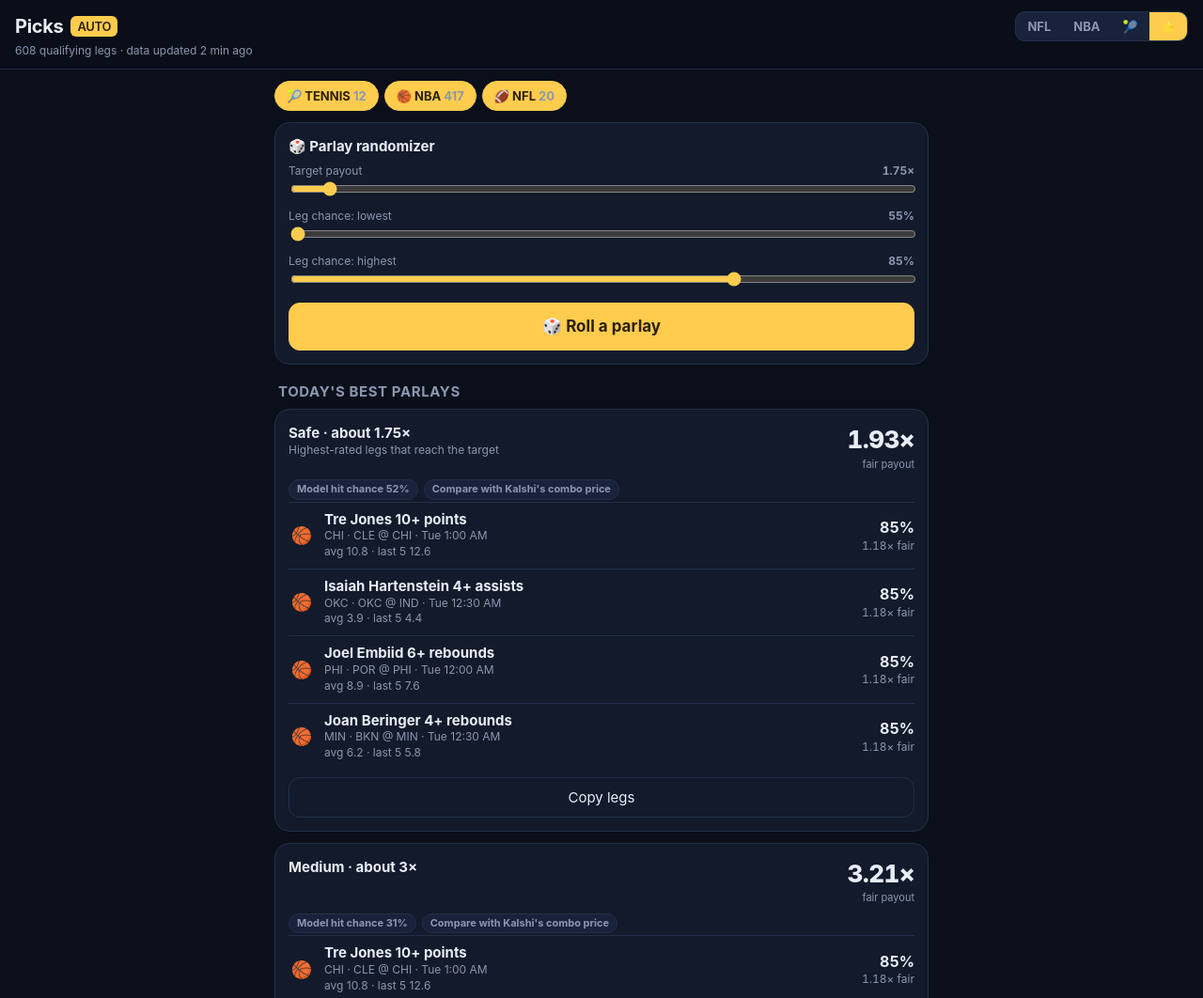
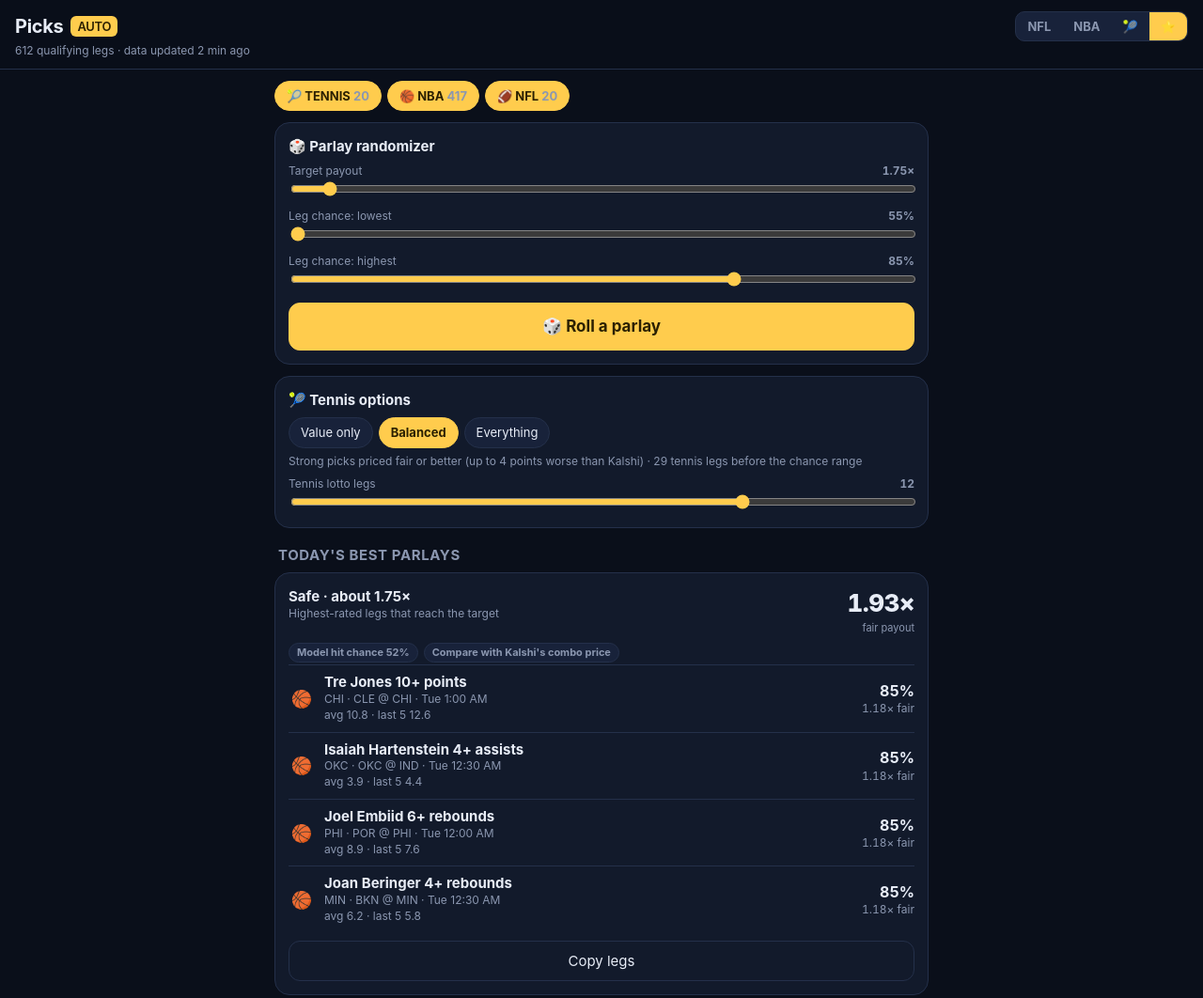
Before and after one commit to Kockidile/nfl-sim, a plain HTML site: page docs/picks.html in a window 1280 px wide. Shown: the top 1062 px of the page at 94% size. Drawn offline with Linux system fonts and the light colour scheme.

Commit message:
Picks: tennis filter levels (Value/Balanced/Everything) and a 4-15 leg tennis lotto builder
Co-Authored-By: Claude Opus 5.5 <noreply@anthropic.com>
Claude-Session: https://claude.ai/code/session_01LRjnNuiJdF7C9RSbCKSG8K

```diff
--- a/docs/picks.html
+++ b/docs/picks.html
@@ -132,33 +132,57 @@ let LEGS = [], META = {}, SPORTS = store.get("picks.sports", {tennis:true, nba:t
 let TARGET = store.get("picks.target", 1.75), MINP = store.get("picks.min2", 0.55), MAXP = store.get("picks.max2", 0.85), RAND = null;
 
 // ------------------------------------------------------------------ build candidate legs
+// Tennis filter levels: how strict to be about price edge, liquidity, data depth and fatigue
+const TMODES = {
+  value:    {label:"Value only", minEdge:.02,  maxEdge:.18, vol:200, conf:["medium","high"], p7:4, games:30, note:"Model beats Kalshi's price by 2+ points"},
+  balanced: {label:"Balanced",   minEdge:-.04, maxEdge:.22, vol:25,  conf:["medium","high"], p7:5, games:15, note:"Strong picks priced fair or better (up to 4 points worse than Kalshi)"},
+  wide:     {label:"Everything", minEdge:-.08, maxEdge:.30, vol:0,   conf:["low","medium","high"], p7:6, games:8, note:"Every model favorite with a price, including thin data and low volume"}
+};
+let TMODE = store.get("picks.tmode", "balanced"), LOTTO_N = store.get("picks.lotto", 12);
 function tennisLegs(d){
-  const out = [], now = Date.now();
+  const out = [], now = Date.now(), F = TMODES[TMODE] || TMODES.balanced;
   for (const m of d.matches || []){
-    if (!m.model || !Number.isFinite(m.market?.p_a) || m.live || m.confidence === "low") continue;
+    if (!m.model || !Number.isFinite(m.market?.p_a) || m.live || !F.conf.includes(m.confidence)) continue;
     const t = m.start ? new Date(m.start).getTime() : NaN;
     if (!(t > now - 2*3600e3 && t < now + 36*3600e3)) continue;     // skip stale/old listings
     const vol = (m.market.a.volume||0) + (m.market.b.volume||0);
-    if (vol < 200) continue;
+    if (vol < F.vol) continue;
     for (const i of [0,1]){
       const me = i ? m.b : m.a, op = i ? m.a : m.b;
       const p = i ? 1 - m.model.p_a : m.model.p_a;
       const ask = (i ? m.market.b : m.market.a).ask, q = i ? 1 - m.market.p_a : m.market.p_a;
-      if (!ask || ask <= 0 || ask >= 0.99) continue;
+      if (!ask || ask <= 0 || ask >= 0.99 || p < 0.5) continue;
       const edge = p - q;
-      if (edge < 0.02 || edge > 0.18 || me.played_7d > 4 || Math.min(me.matches, op.matches) < 30) continue;
+      if (edge < F.minEdge || edge > F.maxEdge || (me.played_7d||0) > F.p7 || Math.min(me.matches||0, op.matches||0) < F.games) continue;
       const sv = me.serve || {}, so = op.serve || {};
       const why = [];
+      if (me.rank && op.rank) why.push(`rank ${me.rank} vs ${op.rank}`);
       if (me.surface_record) why.push(`${m.surface} ${me.surface_record} vs ${op.surface_record}`);
       if (sv.brk && so.brk && sv.brk - so.brk >= .05) why.push(`breaks ${pct(sv.brk)} vs ${pct(so.brk)}`);
       if (sv.hold && so.hold && sv.hold - so.hold >= .05) why.push(`holds ${pct(sv.hold)} vs ${pct(so.hold)}`);
       why.push(`form ${me.last10} vs ${op.last10}`);
+      if ((op.played_7d||0) >= 4) why.push(`opp played ${op.played_7d} in 7d`);
+      why.push(edge >= .02 ? `value +${(edge*100).toFixed(0)} pts` : `fair price`);
+      const fatigue = Math.max(0, (me.played_7d||0) - 3) * .02, confB = {high:.02, medium:0, low:-.04}[m.confidence] || 0;
       out.push({sport:"tennis", game:m.event, start:m.start, title:`${m.players[i]} to win`, sub:`vs ${m.players[1-i]} · ${m.level} · ${m.surface}`,
-        why: why.join(" · "), p, mult: 1/ask, priced:true, ev: p/ask - 1, score: (p/ask - 1) + 0.25*(p - .5) + (m.confidence === "high" ? .02 : 0)});
+        why: why.join(" · "), p, mult: 1/ask, priced:true, ev: p/ask - 1, edge,
+        score: (p/ask - 1) + 0.25*(p - .5) + confB - fatigue + (vol >= 500 ? .01 : 0)});
     }
   }
   return out;
 }
+// Tennis lotto: the N most likely tennis winners (one per match, value as tiebreak), ignoring the payout target
+function lotto(n, legs){
+  const used = new Set(), pick = [];
+  const key = L => L.p + 0.3*Math.max(-.05, Math.min(L.ev, .2)) - (L.why.includes("fair price") ? .01 : 0);   // likely winners first, value as tiebreak
+  for (const L of legs.filter(L => L.sport === "tennis").sort((a,b) => key(b) - key(a))){
+    if (used.has(L.game)) continue;
+    pick.push(L); used.add(L.game);
+    if (pick.length >= n) break;
+  }
+  return pick.length >= 2 ? combine(pick) : null;
+}
+let TEN = null;
 function propLegs(d, sport){
   const out = [], now = Date.now();
   for (const g of d.games || []){
@@ -237,34 +261,50 @@ function render(){
     <button class="primary dice" id="roll">🎲 Roll a parlay</button>
   </div>
   <div id="rand">${RAND ? parlayCard("Your random parlay", RAND, "Weighted toward the model's strongest legs, one leg per game") : ""}</div>
+  <div class="card">
+    <div style="font-weight:700">🎾 Tennis options</div>
+    <div class="chips" style="margin:8px 0 4px">${Object.entries(TMODES).map(([k,v]) => `<button data-tmode="${k}" class="${TMODE===k ? "on" : ""}">${v.label}</button>`).join("")}</div>
+    <div class="s small dim">${esc(TMODES[TMODE].note)} · ${LEGS.filter(L => L.sport==="tennis").length} tennis legs before the chance range</div>
+    <div class="lbl"><span>Tennis lotto legs</span><b class="num" id="lv">${LOTTO_N}</b></div>
+    <input type="range" min="4" max="15" step="1" value="${LOTTO_N}" id="lotto">
+  </div>
   <h2>Today's best parlays</h2>`;
   const tennis = legs.filter(L => L.sport === "tennis");
   html += parlayCard("Safe · about 1.75×", best(1.75, legs), "Highest-rated legs that reach the target");
   html += parlayCard("Medium · about 3×", best(3, legs), "");
   html += parlayCard("Long shot · about 6×", best(6, legs), "");
   if (tennis.length >= 2) html += parlayCard("🎾 Value parlay · about 2.5×", best(2.5, tennis), "Tennis only: every leg priced below the model's chance on Kalshi");
-  html += `<h2>Top legs (${legs.length})</h2><div class="card">${legs.slice().sort((a,b) => b.score - a.score).slice(0, 25).map(legRow).join("") || `<div class="dim small">No legs meet the filters right now.</div>`}</div>
-  <div class="note" style="margin:0 4px 20px;line-height:1.5">🎾 Tennis legs are priced against Kalshi's current ask, so the payout and EV are real (until prices move). 🏀🏈 Player props are Kalshi-style "X+" lines whose model chance falls inside your range; their payout is the model's fair price, and Kalshi will usually pay a bit less, so compare. Questionable players, thin markets, stale listings and big model-vs-market gaps are filtered out. Legs from different games are treated as independent. Data refreshes automatically; this page re-checks every 10 minutes.</div>`;
+  if (SPORTS.tennis){
+    const L = lotto(LOTTO_N, LEGS.filter(x => x.p >= MINP));   // lotto ignores the max-chance slider so heavy favorites can anchor it
+    html += parlayCard(`🎾 Tennis lotto · ${L ? L.legs.length : 0} legs`, L, L && L.legs.length < LOTTO_N ? `Only ${L.legs.length} tennis legs qualify. Switch to Balanced or Everything, or lower the leg-chance minimum` : `Most likely tennis winners, one per match (chance ${pct(MINP)} and up, max slider ignored)`);
+  }
+  html += `<h2>Top legs (${legs.length})</h2><div class="card">${legs.slice().sort((a,b) => b.score - a.score).slice(0, 40).map(legRow).join("") || `<div class="dim small">No legs meet the filters right now.</div>`}</div>
+  <div class="note" style="margin:0 4px 20px;line-height:1.5">🎾 Tennis legs are priced against Kalshi's current ask, so the payout and EV are real (until prices move). 🏀🏈 Player props are Kalshi-style "X+" lines whose model chance falls inside your range; their payout is the model's fair price, and Kalshi will usually pay a bit less, so compare. Tennis filtering depends on the Tennis options setting: Value only needs a price edge and liquid markets, Balanced also allows fairly priced favorites, and Everything includes thin data (lower confidence). Questionable players, stale listings and big model-vs-market gaps are always filtered out. Legs from different games are treated as independent. Data refreshes automatically; this page re-checks every 10 minutes.</div>`;
   $("#app").innerHTML = html;
 }
 
 document.addEventListener("click", e => {
-  const t = e.target.closest("[data-sport],#roll,[data-copy]"); if (!t) return;
-  if (t.dataset.sport){ SPORTS[t.dataset.sport] = !SPORTS[t.dataset.sport]; store.set("picks.sports", SPORTS); RAND = null; render(); }
+  const t = e.target.closest("[data-sport],[data-tmode],#roll,[data-copy]"); if (!t) return;
+  if (t.dataset.tmode){ TMODE = t.dataset.tmode; store.set("picks.tmode", TMODE); rebuild(); RAND = null; render(); }
+  else if (t.dataset.sport){ SPORTS[t.dataset.sport] = !SPORTS[t.dataset.sport]; store.set("picks.sports", SPORTS); RAND = null; render(); }
   else if (t.id === "roll"){ RAND = randomParlay(TARGET, pool()); if (!RAND) toast("No combo hits that target — try widening the chance range"); render(); document.getElementById("rand").scrollIntoView({behavior:"smooth", block:"start"}); }
   else if (t.dataset.copy){ navigator.clipboard?.writeText(t.dataset.copy).then(() => toast("Copied"), () => toast("Copy not allowed here")); }
 });
 document.addEventListener("input", e => {
+  if (e.target.id === "lotto"){ LOTTO_N = Number(e.target.value); store.set("picks.lotto", LOTTO_N); $("#lv").textContent = LOTTO_N; }
   if (e.target.id === "target"){ TARGET = Number(e.target.value); store.set("picks.target", TARGET); $("#tv").textContent = TARGET.toFixed(2) + "×"; }
   if (e.target.id === "minp"){ MINP = Math.min(Number(e.target.value), MAXP - .02); store.set("picks.min2", MINP); $("#mv").textContent = pct(MINP); }
   if (e.target.id === "maxp"){ MAXP = Math.max(Number(e.target.value), MINP + .02); store.set("picks.max2", MAXP); $("#xv").textContent = pct(MAXP); }
 });
-document.addEventListener("change", e => { if (["minp","maxp","target"].includes(e.target.id)){ RAND = null; render(); } });
+document.addEventListener("change", e => { if (["minp","maxp","target","lotto"].includes(e.target.id)){ RAND = null; render(); } });
 
+let OTHER = [];
+function rebuild(){ LEGS = [...(TEN ? tennisLegs(TEN) : []), ...OTHER]; }
 async function load(){
   const get = f => fetch(f + "?t=" + Date.now(), {cache:"no-store"}).then(r => r.ok ? r.json() : null).catch(() => null);
   const [ten, nba, nfl] = await Promise.all([get("tennis.json"), get("nba.json"), get("data.json")]);
-  LEGS = [...(ten ? tennisLegs(ten) : []), ...(nba ? propLegs(nba, "nba") : []), ...(nfl ? propLegs(nfl, "nfl") : [])];
+  TEN = ten; OTHER = [...(nba ? propLegs(nba, "nba") : []), ...(nfl ? propLegs(nfl, "nfl") : [])];
+  rebuild();
   const times = [ten, nba, nfl].filter(Boolean).map(d => d.generated).sort();
   $("#updated").textContent = `${LEGS.length} qualifying legs · data updated ${times.length ? ago(times[0]) : "—"}`;
   render();
```
